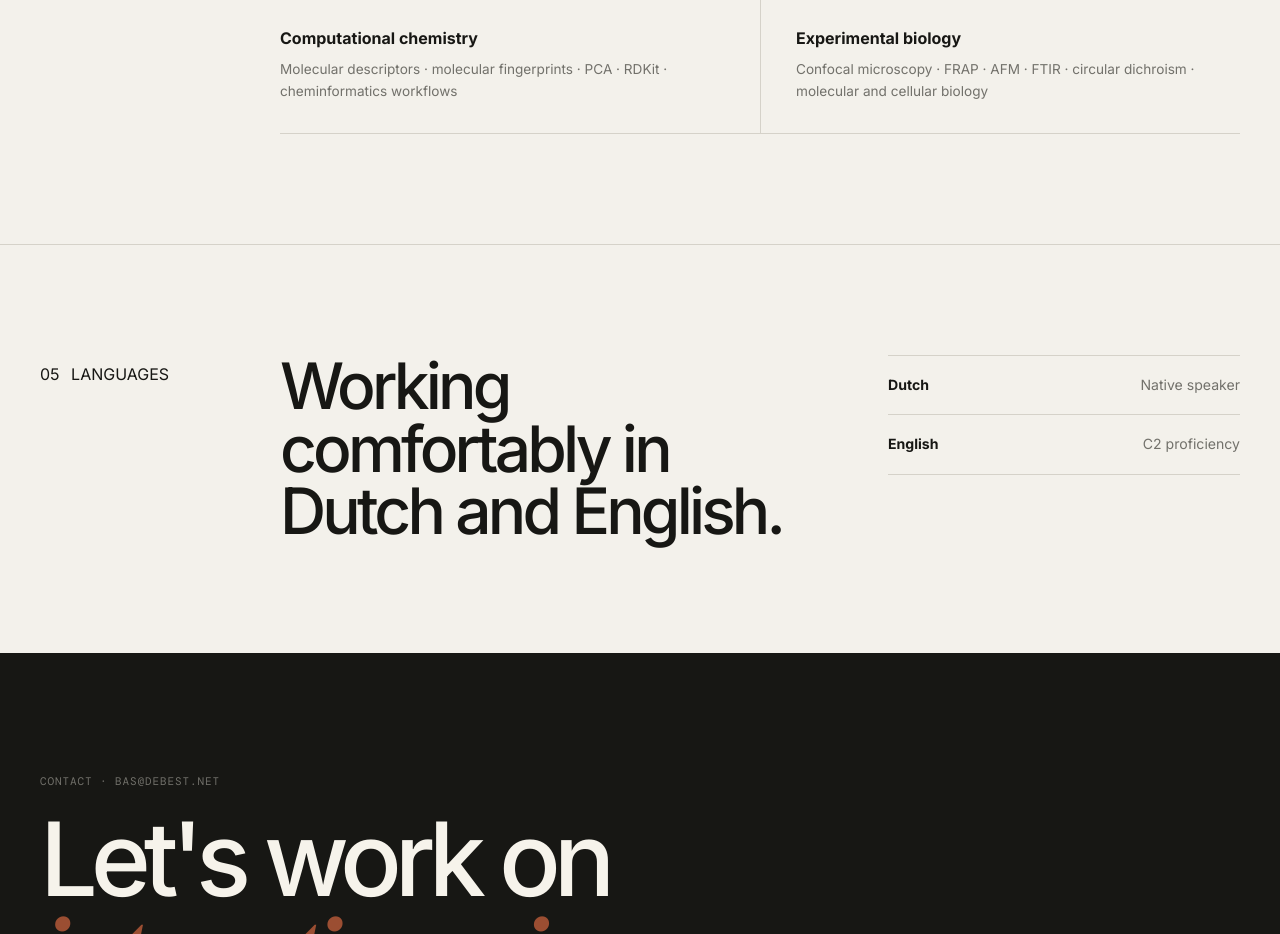
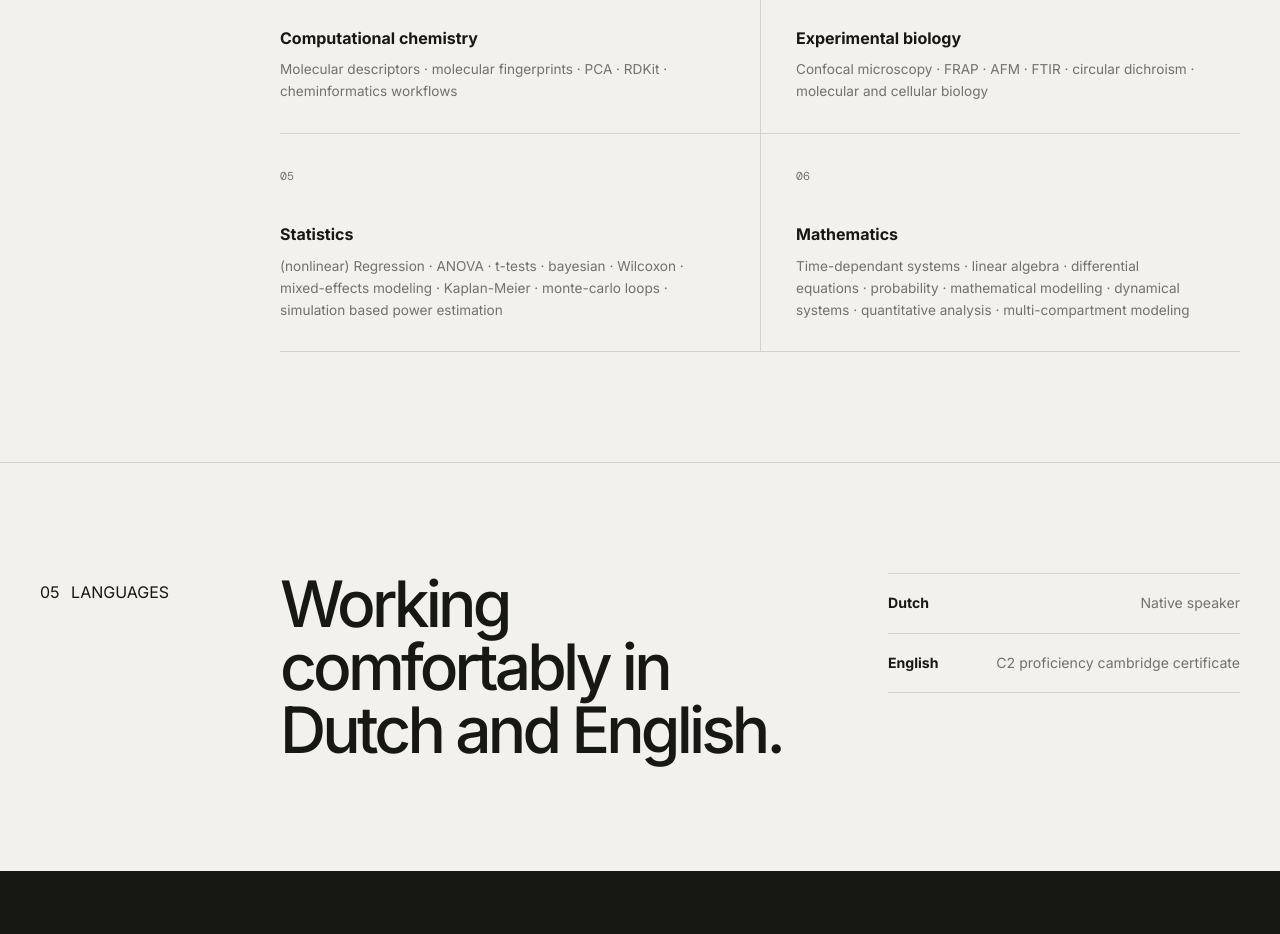
Before and after one commit to BasdeB2002/portfolio, a plain HTML site: page index.html in a window 1280 px wide. Shown: the part 4640-5574 px from the top of the page. Drawn offline with nearby package versions, Linux system fonts and the light colour scheme.

Commit message:
Update index.html

```diff
--- a/index.html
+++ b/index.html
@@ -900,16 +900,13 @@
       TOOLBOX
     </div>
 
-
     <div class="section-body">
 
       <h2>
         Methods, tools &amp; techniques.
       </h2>
 
-
       <div class="skills-grid">
-
 
         <div class="skill-card">
 
@@ -981,6 +978,44 @@
 
         </div>
 
+
+        <div class="skill-card">
+
+          <span class="skill-number">
+            05
+          </span>
+
+          <h3>
+            Statistics
+          </h3>
+
+          <p>
+            (nonlinear) Regression · ANOVA · t-tests · bayesian ·
+            Wilcoxon · mixed-effects modeling · Kaplan-Meier ·
+            monte-carlo loops · simulation based power estimation
+          </p>
+
+        </div>
+
+
+        <div class="skill-card">
+
+          <span class="skill-number">
+            06
+          </span>
+
+          <h3>
+            Mathematics
+          </h3>
+
+          <p>
+            Time-dependant systems · linear algebra · differential equations ·
+            probability · mathematical modelling · dynamical systems ·
+            quantitative analysis · multi-compartment modeling
+          </p>
+
+        </div>
+
       </div>
 
     </div>
@@ -1027,7 +1062,7 @@
 
           <div class="language-row">
             <strong>English</strong>
-            <span>C2 proficiency</span>
+            <span>C2 proficiency cambridge certificate</span>
           </div>
 
         </div>
```
